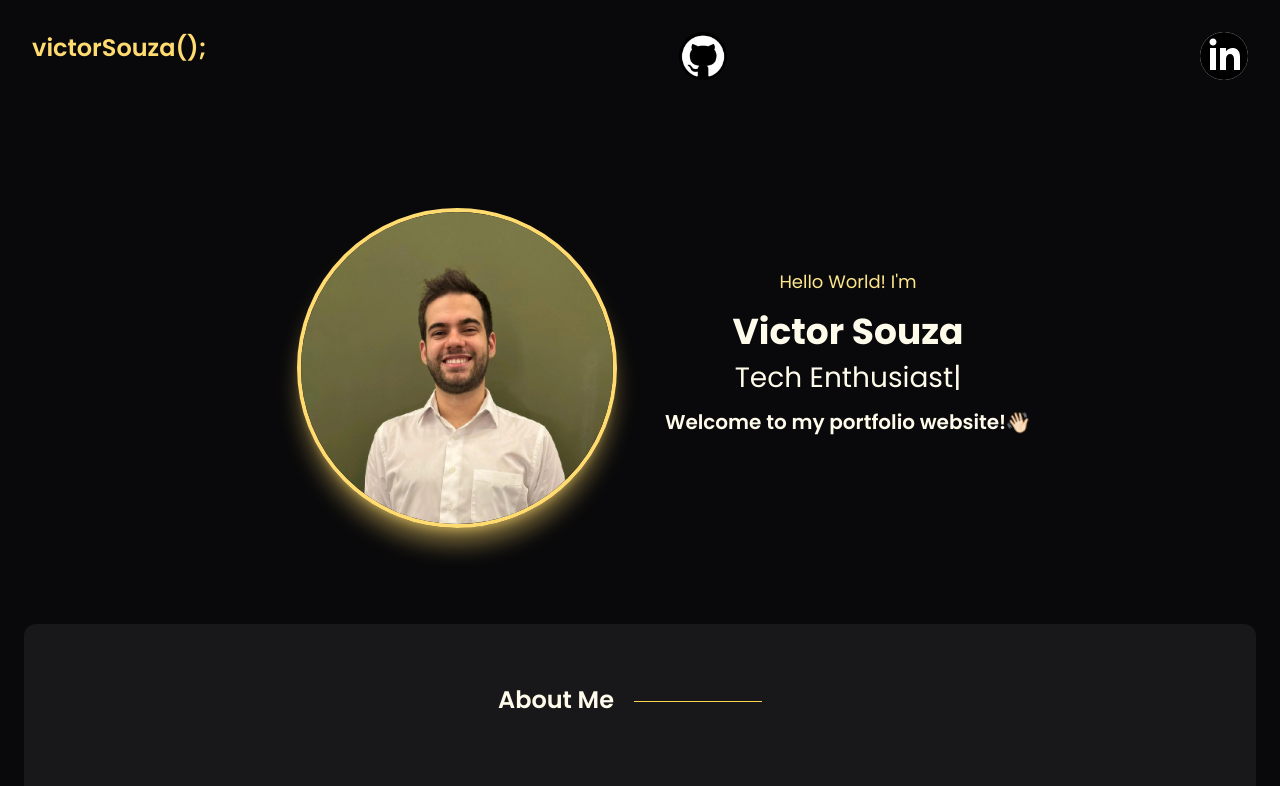
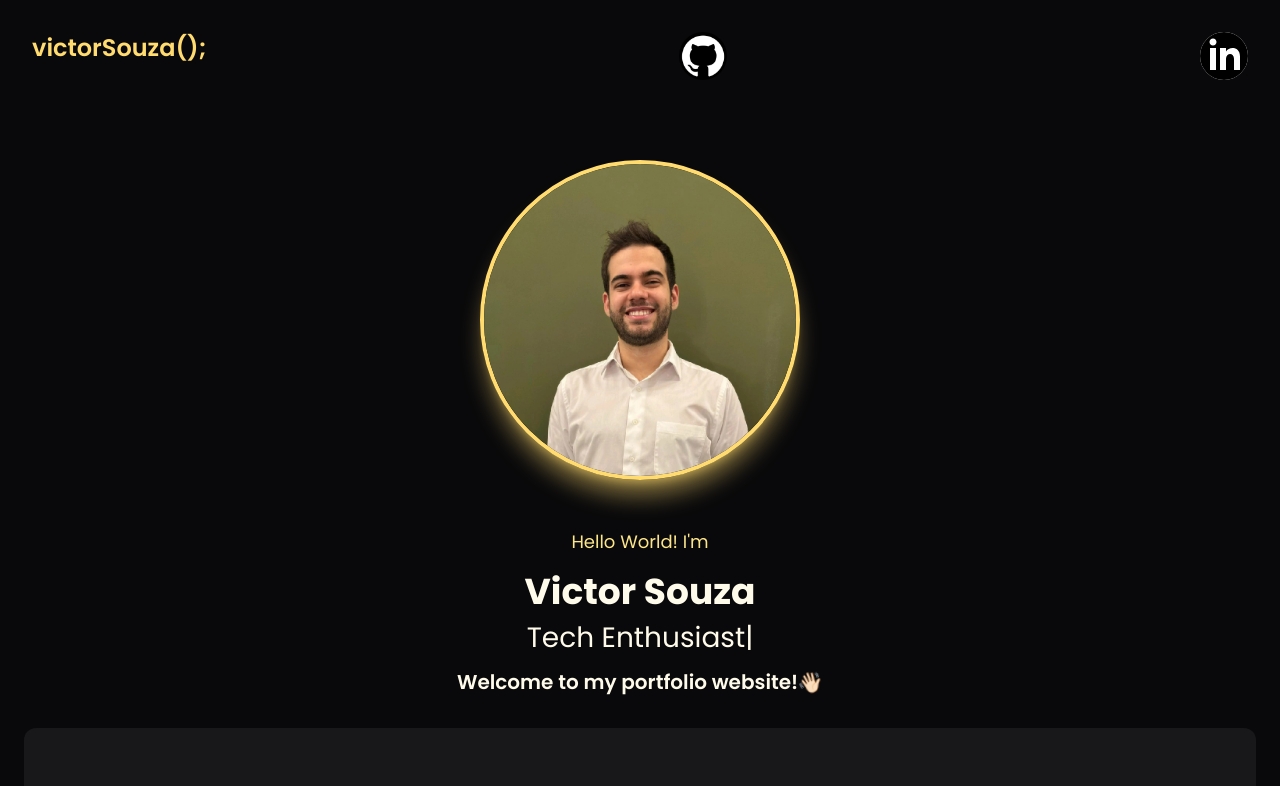
Before and after one commit to SouzaMVictor/portfolio-victor, a React (Vite) app: page / in a window 1280 px wide. Shown: the top 786 px of the page. Built offline with nearby package versions, Linux system fonts and the light colour scheme.

Commit message:
got rid of unusefull components

```diff
--- a/package.json
+++ b/package.json
@@ -27,6 +27,8 @@
     "eslint-plugin-react-refresh": "^0.4.16",
     "globals": "^15.14.0",
     "postcss": "^8.4.49",
+    "prettier": "^3.4.2",
+    "prettier-plugin-tailwindcss": "^0.6.11",
     "tailwindcss": "^3.4.17",
     "vite": "^6.0.5"
   }
--- a/src/App.jsx
+++ b/src/App.jsx
@@ -1,5 +1,6 @@
 import { NavbarMobile } from "./NavbarMobile";
-import { MainApp } from "./MainApp";
+import { MainImage } from "./MainImage";
+import { MainTextComponent } from "./MainTextComponent";
 import { AboutApp } from "./AboutApp";
 import { Skills } from "./Skills";
 import { Porfolio } from "./Porfolio";
@@ -12,7 +13,8 @@ function App() {
   return (
     <div className="bg-zinc-950 min-h-screen scroll-smooth">
       <NavbarMobile />
-      <MainApp />
+      <MainImage />
+      <MainTextComponent />
       <AboutApp />
       <Skills />
       <Porfolio />
--- a/src/MainApp.jsx
+++ /dev/null
@@ -1,11 +0,0 @@
-import { MainImage } from "./MainImage";
-import { MainTextComponent } from "./MainTextComponent";
-
-export function MainApp() {
-  return (
-    <div className="md:flex flex-row md:justify-center md:p-12">
-      <MainImage />
-      <MainTextComponent />
-    </div>
-  );
-}
```
Also changed, not shown: 1 other file (tests, documents, lock files or other folders).
